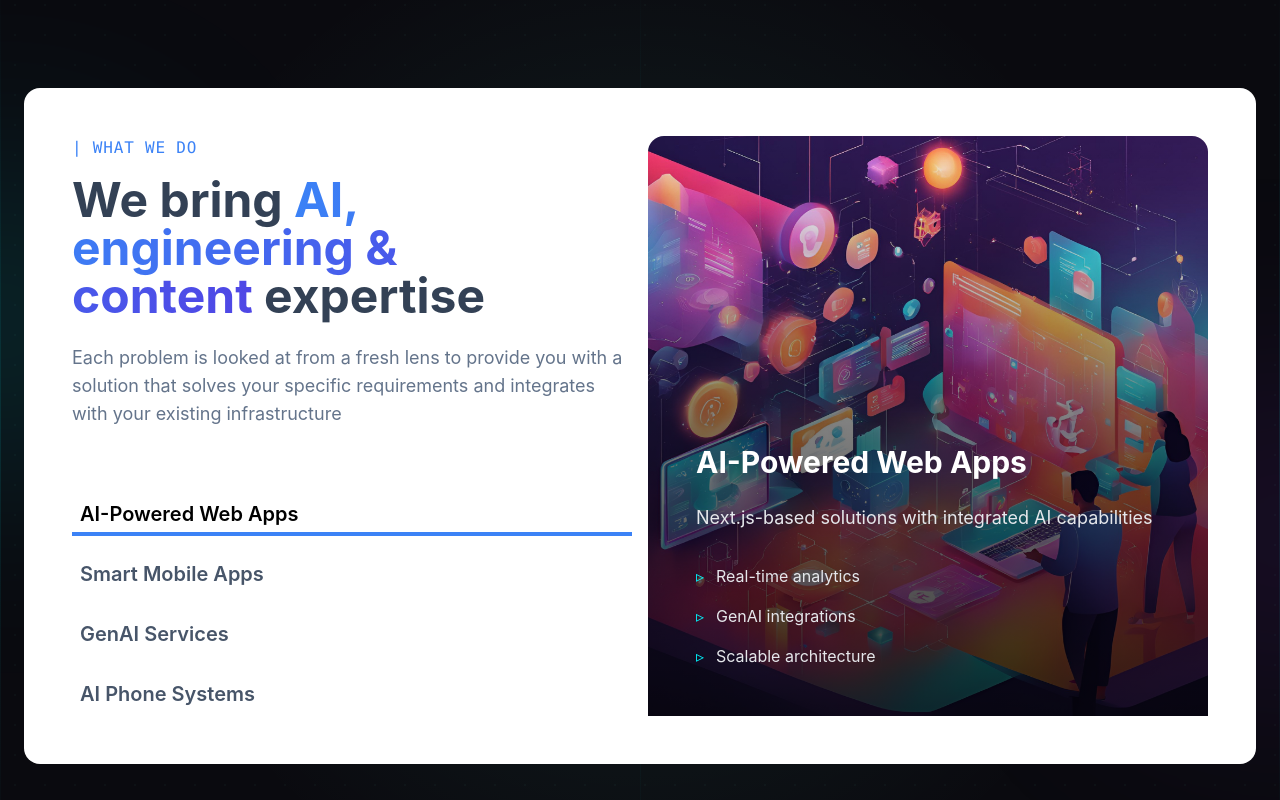
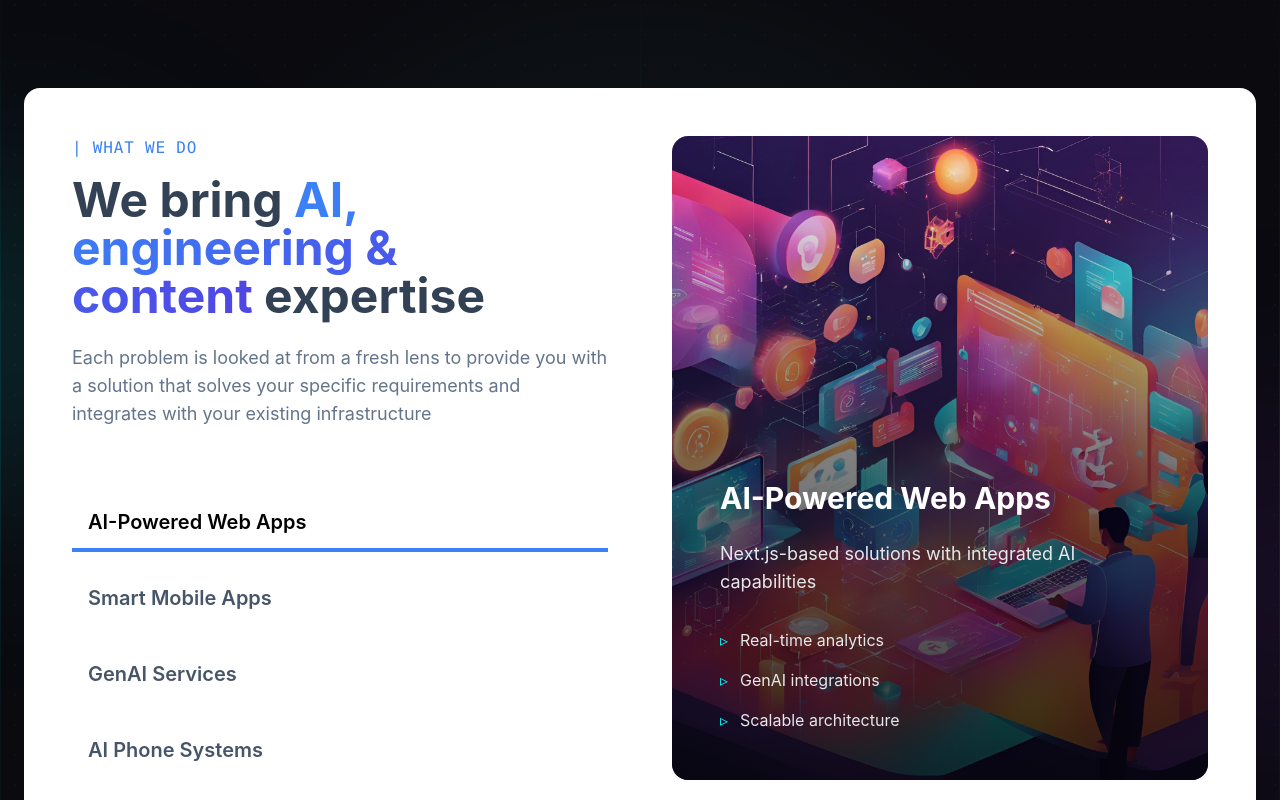
Before and after one commit to ayyanpasha/crescentslab, a React (Create React App) app: page / in a window 1280 px wide. Shown: the part 840-1640 px from the top of the page. Built offline with nearby package versions, Linux system fonts and the light colour scheme.

Commit message:
Services

```diff
--- a/src/components/Services.tsx
+++ b/src/components/Services.tsx
@@ -58,9 +58,9 @@ export const Services = () => {
                 <div className="w-px h-full bg-gradient-to-b from-transparent via-neon-cyan/20 to-transparent opacity-50" />
             </div>
 
-            <div className="container mx-auto px-3 relative z-10 md:px-6">
-                <div className="bg-white rounded-2xl p-2 md:p-12 pt-8">
-                    <div className="grid grid-cols-1 lg:grid-cols-2 gap-4 max-w-7xl mx-auto h-full">
+            <div className="container mx-auto px-3 md:px-6 relative z-10">
+                <div className="bg-white rounded-2xl p-3 pt-8 md:p-12">
+                    <div className="grid grid-cols-1 lg:grid-cols-2 gap-6 md:gap-16 max-w-7xl mx-auto h-full">
                         {/* Left Column - Intro + Services List */}
                         <div className="space-y-4 md:space-y-16">
                             {/* Introduction */}
@@ -88,7 +88,7 @@ export const Services = () => {
                                     whileInView={{ opacity: 1 }}
                                     viewport={{ once: true }}
                                     transition={{ delay: 0.4, duration: 0.6 }}
-                                    className="text-[#64748b] max-w-xl text-md md:text-lg"
+                                    className="text-lg text-[#64748b] max-w-xl"
                                 >
                                     Each problem is looked at from a fresh lens to provide you with a solution that
                                     solves your specific requirements and integrates with your existing infrastructure
@@ -105,7 +105,7 @@ export const Services = () => {
                                         viewport={{ once: true }}
                                         transition={{ delay: index * 0.1, duration: 0.6 }}
                                         onClick={() => setActiveService(index)}
-                                        className={`cursor-pointer p-2 transition-all duration-300 relative`}
+                                        className={`cursor-pointer p-2 md:p-4 transition-all duration-300 relative`}
                                     >
                                         <h3 className={`text-xl font-semibold transition-colors duration-300
                                             ${activeService === index ? 'font-bold' : 'text-[#475569]'}`}>
@@ -126,7 +126,7 @@ export const Services = () => {
                             transition={{ duration: 0.5 }}
                             className="relative h-[400px] md:h-[600px] lg:h-full"
                         >
-                            <div className="absolute inset-0 overflow-hidden rounded-2xl md:rounded-br-none md:rounded-bl-none">
+                            <div className="absolute inset-0 rounded-2xl overflow-hidden">
                                 <div className="absolute inset-0 bg-gradient-to-b from-transparent via-black/50 to-black/80 z-10" />
                                 <img
                                     src={services[activeService].image}
```
